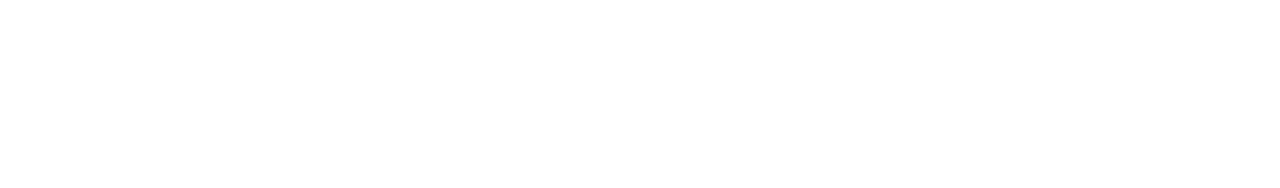
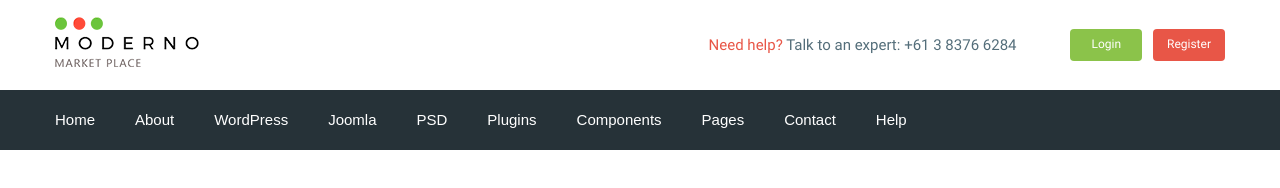
Before and after one commit to lesalerec/moderno, a website: page app/index.html in a window 1280 px wide. Drawn offline with nearby package versions, Linux system fonts and the light colour scheme; files that its build step writes are made by us from their sources.

Commit message:
added header

```diff
--- a/app/index.html
+++ b/app/index.html
@@ -11,7 +11,69 @@
 
 <body>
 
-
+  <header class="header">
+    <div class="header__top">
+      <div class="container">
+        <div class="header__top-inner">
+          <div class="logo">
+            <a href="#" class="logo__link">
+              <img class="logo__img" src="./images/logo.png" alt="logo">
+            </a>
+          </div>
+          <div class="header__text">
+            <a href="#">
+              <span>Need help?</span>
+            </a>
+            Talk to an expert:
+            <a class="header__phone" href="tel:+61383766284">+61 3 8376 6284</a>
+          </div>
+          <div class="header__box">
+            <a class="basket" href="#"></a>
+            <a class="header__btn header__btn-login" href="#">Login</a>
+            <a class="header__btn header__btn-register" href="#">Register</a>
+          </div>
+        </div>
+      </div>
+    </div>
+    <div class="header__menu">
+      <div class="container">
+        <nav class="menu">
+          <ul class="menu__list">
+            <li class="menu__list-item">
+              <a class="menu__list-link" href="#">Home</a>
+            </li>
+            <li class="menu__list-item">
+              <a class="menu__list-link" href="#">About</a>
+            </li>
+            <li class="menu__list-item">
+              <a class="menu__list-link" href="#">WordPress</a>
+            </li>
+            <li class="menu__list-item">
+              <a class="menu__list-link" href="#">Joomla</a>
+            </li>
+            <li class="menu__list-item">
+              <a class="menu__list-link" href="#">PSD</a>
+            </li>
+            <li class="menu__list-item">
+              <a class="menu__list-link" href="#">Plugins</a>
+            </li>
+            <li class="menu__list-item">
+              <a class="menu__list-link" href="#">Components</a>
+            </li>
+            <li class="menu__list-item">
+              <a class="menu__list-link" href="#">Pages</a>
+            </li>
+            <li class="menu__list-item">
+              <a class="menu__list-link" href="#">Contact</a>
+            </li>
+            <li class="menu__list-item">
+              <a class="menu__list-link" href="#">Help</a>
+            </li>
+          </ul>
+        </nav>
+      </div>
+    </div>
+  </header>
 
 
 
--- a/app/scss/_global.scss
+++ b/app/scss/_global.scss
@@ -1,4 +1,5 @@
-html, body {
+html,
+body {
   height: 100%;
 }
 .wrapper {
@@ -15,9 +16,17 @@ html, body {
   margin: 0 auto;
 }
 
+a {
+  font-size: 15px;
+  line-height: 1.6;
+  @extend %roboto-400;
+  color: $default;
+  display: inline-block;
+}
+
 body {
   font-size: 15px;
-  line-height: 24px;
+  line-height: 1.6;
   @extend %roboto-400;
   font-style: normal;
   color: $default;
--- a/app/scss/_vars.scss
+++ b/app/scss/_vars.scss
@@ -1,10 +1,12 @@
 $white: #fff;
-$black: #151515;
+$black: #000;
 $accent: #8bc34a;
 $orange: #e85647;
 $default: #707070;
 $title: #263238;
 $bg: #f4f6f5;
+$bgBlack: #263238;
+$link: #546e7a;
 
 %roboto-400 {
   font-family: 'Roboto-Regular', sans-serif;
--- a/app/scss/style.scss
+++ b/app/scss/style.scss
@@ -4,6 +4,82 @@
 @import 'fonts';
 @import 'reset';
 
+.header {
+
+		&__top {
+		}
+
+		&__top-inner {
+      display: flex;
+      justify-content: space-between;
+      align-items: center;
+      height: 90px;
+		}
+
+		&__text {
+      margin-left: auto;
+      margin-right: 50px;
+      color: $link;
+      span {
+        color: $orange;
+      }
+		}
+
+		&__phone {
+      color: inherit;
+		}
+
+		&__box {
+    }
+
+		&__btn {
+      padding: 6px;
+      width: 72px;
+      border-radius: 4px;
+      text-align: center;
+      color: $white;
+      font-size: 12px;
+		}
+		&__btn-login {
+      background-color: $accent;
+		}
+		&__btn-register {
+      background-color: $orange;
+      margin-left: 7px;
+		}
+
+		&__menu {
+      background-color: $bgBlack;
+		}
+}
+
+.logo {
+
+		&__link {
+		}
+
+		&__img {
+		}
+}
+.basket {
+}
+.menu {
+
+  &__list {
+      height: 60px;
+      display: flex;
+      align-items: center;
+      gap: 40px;
+		}
+
+		&__list-item {
+		}
+
+		&__list-link {
+      color: $white;
+      @extend %roboto-500;
+		}
+}
 
 
 @import 'media';
```
Also changed, not shown: app/images/logo.png (added).
